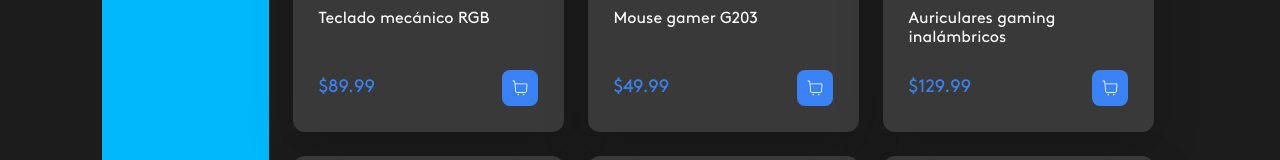
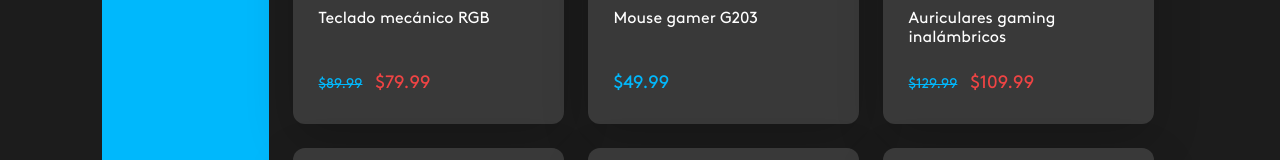
Before and after one commit to ivolevy/grupo7-tpo, a React (Vite) app: page /products in a window 1280 px wide. Shown: the part 372-532 px from the top of the page. Built offline with nearby package versions, Linux system fonts and the light colour scheme; grey boxes are pictures that could not be loaded; a web font is replaced by a local one.

Commit message:
discount products

```diff
--- a/src/Products.jsx
+++ b/src/Products.jsx
@@ -56,6 +56,8 @@ export const Products = () => {
 							image={product.image}
 							desc={product.name}
 							precio={product.price}
+							discounted={product.discounted}
+							discountAmount={product.discountAmount}
 						/>
 					))}
 				</div>
--- a/src/assets/components/Nav.jsx
+++ b/src/assets/components/Nav.jsx
@@ -86,11 +86,11 @@ export const CustomNav = () => {
                 />
                 {cartQuantity > 0 && (
                   <span
-                    className="badge bg-gray-element text-blue-bizio"
+                    className="badge text-white font-light"
                     style={{
                       position: "absolute",
                       top: "-10px",
-                      right: "-10px",
+                      right: "0px",
                       borderRadius: "20%",
                       padding: "5px",
                       fontSize: "0.7rem",
--- a/src/assets/components/products/comp/CardProduct.jsx
+++ b/src/assets/components/products/comp/CardProduct.jsx
@@ -1,8 +1,9 @@
 import PropTypes from "prop-types";
-import { CiShoppingCart } from "react-icons/ci";
 import { Link } from "react-router-dom";
 
-export const CardProduct = ({ image, desc, precio, id }) => {
+export const CardProduct = ({ image, desc, precio, id, discounted, discountAmount }) => {
+    const finalPrice = discounted ? precio - discountAmount : precio;
+    const formattedPrice = finalPrice.toFixed(2);
     return (
         <div>
             <Link to={`/product/${id}`} className="card-link">
@@ -15,11 +16,17 @@ export const CardProduct = ({ image, desc, precio, id }) => {
                         <h2 className="text-white h-9">{desc}</h2>
 
                         <div className="flex items-center justify-between space-y-1 mt-4">
-							<p className="text-lg text-blue-500 pr-2">${precio}</p>
-							<div className="rounded-lg flex items-center space-x-1.5 bg-blue-500 p-2 mt-0 text-white duration-100 hover:bg-blue-600">
-								<button className="text-sm">
-									<CiShoppingCart className="text-xl" />
-								</button>
+                            <div>
+                                {discounted ? (
+                                    <>
+                                        <p className="text-lg text-blue-500 pr-6">
+                                            <span className="text-sm line-through text-blue-bizio">${precio.toFixed(2)}</span>{" "}
+                                            <span className="text-lg text-red-500 ml-2">${formattedPrice}</span>
+                                        </p>
+                                    </>
+                                ) : (
+                                    <p className="text-lg text-blue-bizio pr-2">${precio.toFixed(2)}</p>
+                                )}
                             </div>
                         </div>
                     </div>
@@ -34,4 +41,6 @@ CardProduct.propTypes = {
     desc: PropTypes.string.isRequired,
     precio: PropTypes.number.isRequired,
     id: PropTypes.number.isRequired,
+    discounted: PropTypes.bool.isRequired,
+    discountAmount: PropTypes.number.isRequired,
 };
```
Lines whose indentation alone changed are shown as unchanged.
